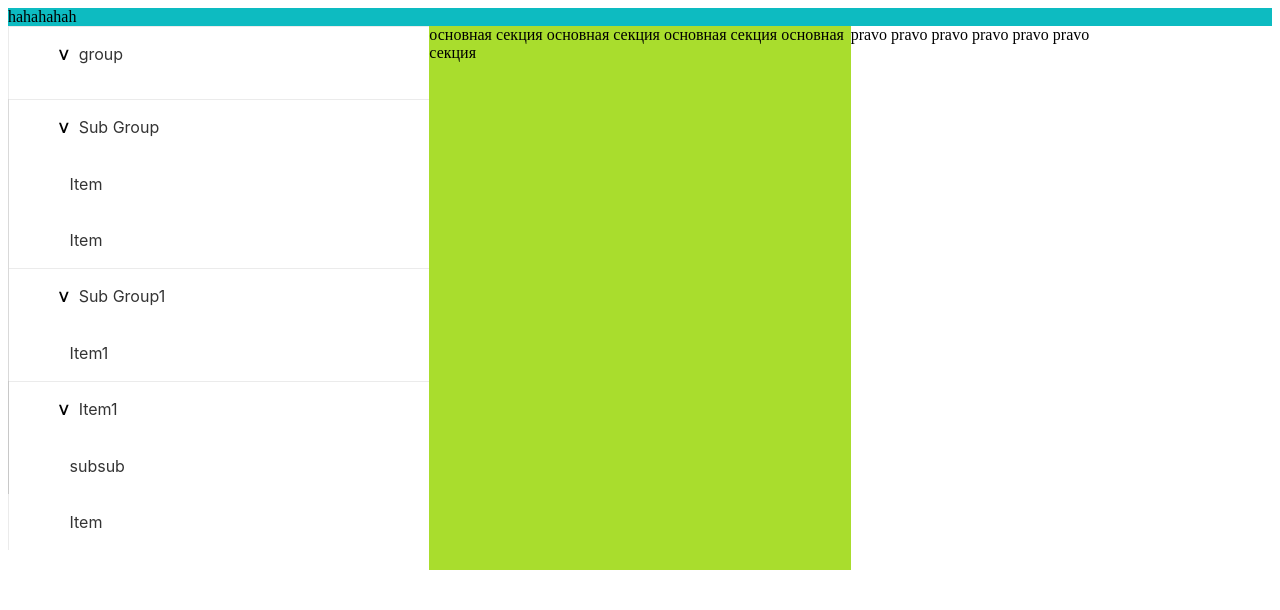
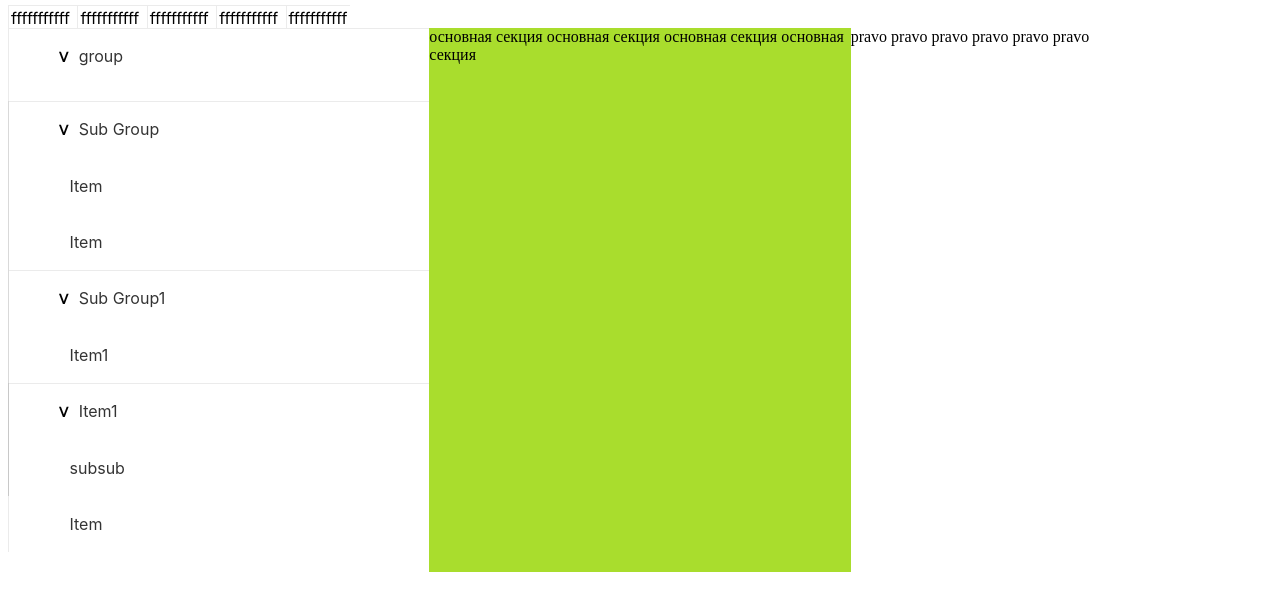
Before and after one commit to igordmax/electronapp, a Vue app: page / in a window 1280 px wide. Shown: the top 610 px of the page. Built offline with nearby package versions, Linux system fonts and the light colour scheme.

Commit message:
3rd step upgrade 1

```diff
--- a/src/App.vue
+++ b/src/App.vue
@@ -1,5 +1,5 @@
 <template>
-<header style="background: #0dbbc1">
+<header>
 <HeaderMenu> </HeaderMenu>
 </header>
  <div class="container">
--- a/src/components/HeaderMenu.vue
+++ b/src/components/HeaderMenu.vue
@@ -1,13 +1,68 @@
 <template>
-    hahahahah
+<!--<HeaderMenu>
+    <button>menu</button>
+<button>info</button>
+<button>howareu</button>
+</HeaderMenu>
+
+<label :model="menuStructure">
+{{model.menu}}
+</label>-->
+<ul class="menu">
+<li>fffffffffff   </li>
+<li>fffffffffff   </li>
+<li>fffffffffff   </li>
+<li>fffffffffff   </li>
+<li>fffffffffff   </li>
+</ul>
 </template>
 
 <script>
 export default {
-  name: 'HeaderMenu'
+  name: 'HeaderMenu',
+  data: function () {
+   // menuOpen: false;
+   let menuStructure={
+    menu: "Menu",
+    info: "Info",
+    howareu: "Howeareu"
+   };
+    return {
+        menuStructure: menuStructure
+    }
+  },
+  methods: {
+
+  }
+
 }
 </script>
 
 <style>
+  .headerMenuStyle{
+    position: absolute;
+  left: 0%;
+  right: 0.07%;
+  top: 40%;
+  bottom: 0%;
+  background: #FFFFFF;
+  }
 
+   ul.menu {
+    margin: 0; /* Обнуляем значение отступов */
+    padding: 0px; /* Значение полей */
+    font-family: -apple-system, BlinkMacSystemFont, "Segoe UI", Roboto,
+    Oxygen-Sans, Ubuntu, Cantarell, "Helvetica Neue", Helvetica, Arial,
+    sans-serif;
+  -webkit-font-smoothing: antialiased;
+  -moz-osx-font-smoothing: grayscale;
+
+   }
+
+  ul.menu li {
+    display: inline; /* Отображать как строчный элемент */
+    margin-right: 0px; /* Отступ слева */
+    box-shadow: inset 1px 1px rgba(0, 0, 0, 0.0803);
+    padding: 3px; /* Поля вокруг текста */
+   }
 </style>
```
